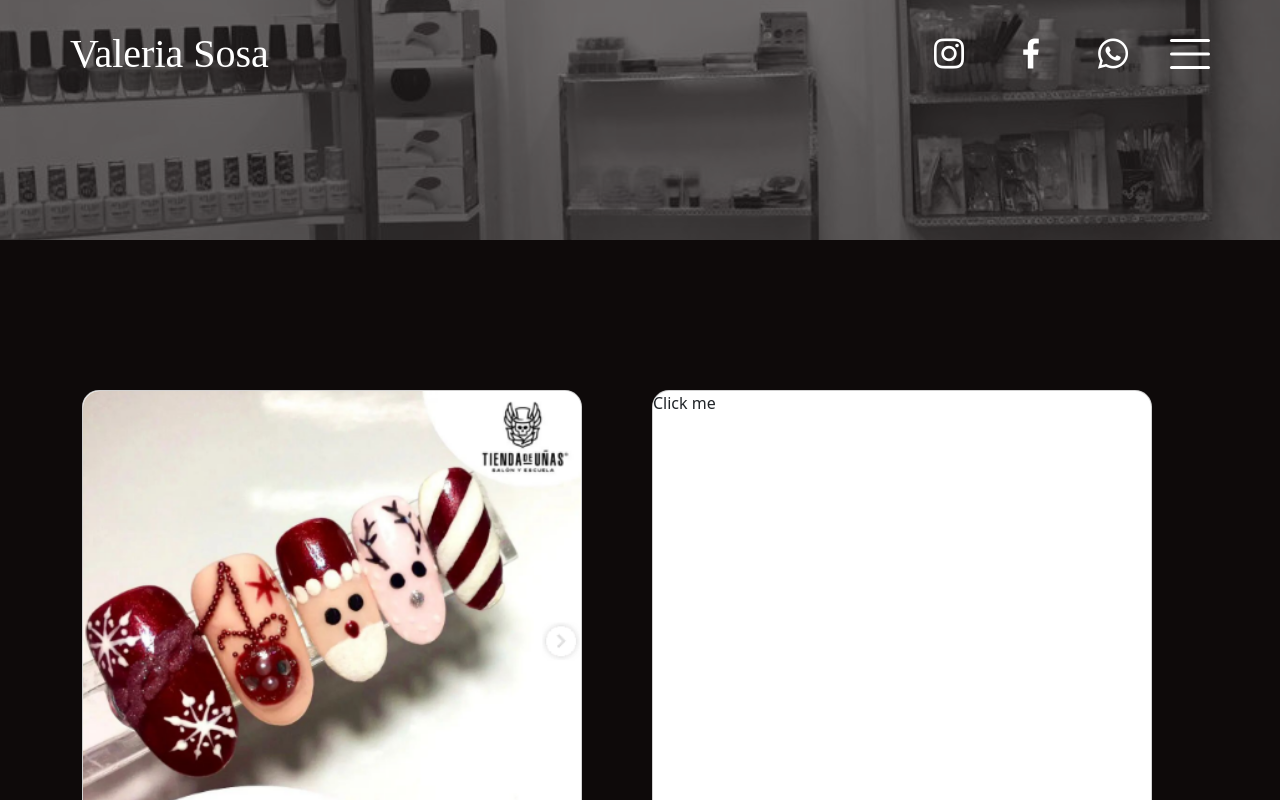
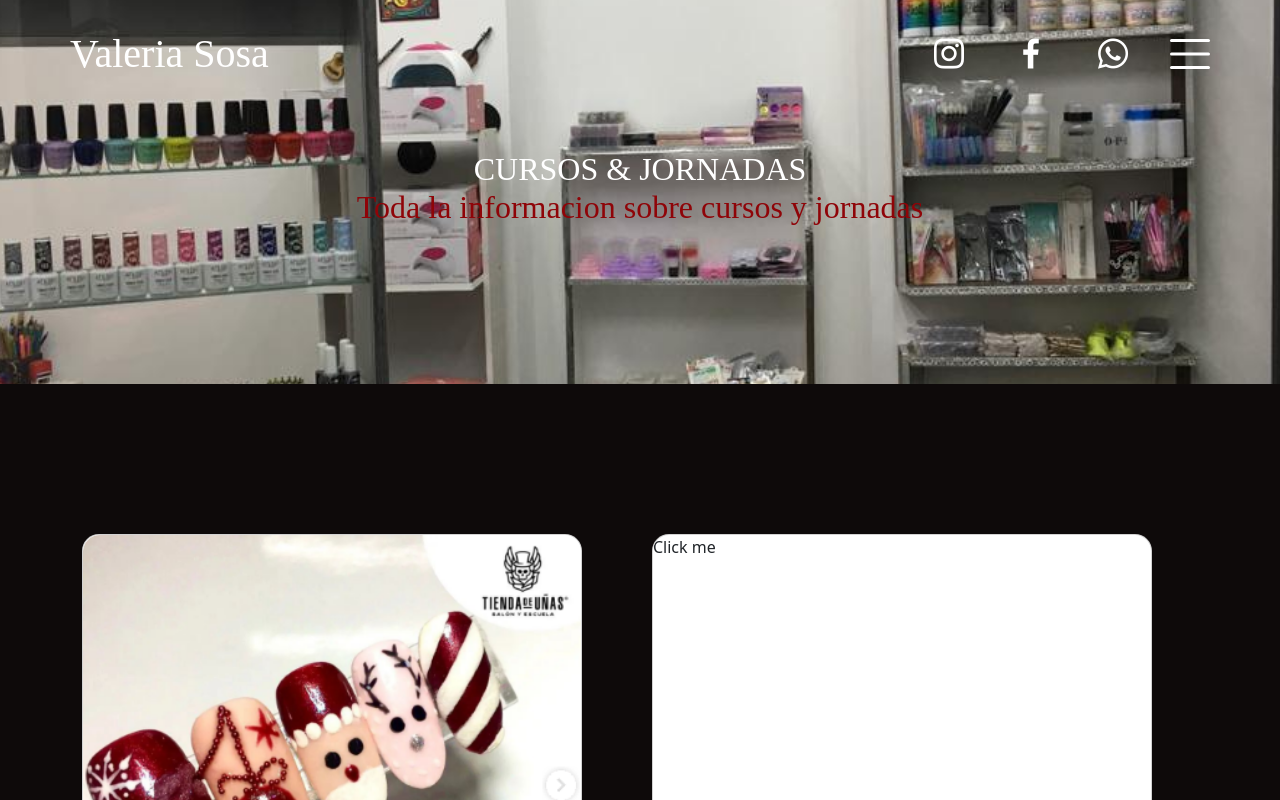
Before and after one commit to MatiasColazo1/tdu-page, an Angular app in the folder Cliente/: page /cursos in a window 1280 px wide. Shown: the top 800 px of the page. Built offline with nearby package versions, Linux system fonts and the light colour scheme; a web font is replaced by a local one.

Commit message:
banner en cursos y jornadas

```diff
--- a/Cliente/src/app/components/cursos/cursos.component.css
+++ b/Cliente/src/app/components/cursos/cursos.component.css
@@ -70,21 +70,31 @@ body {
 .banner {
   position: relative;
   width: 100%;
-  /* Asegura que el banner ocupe todo el ancho */
-  height: 30vh;
-  /* Hace que el banner cubra 100% de la altura de la ventana */
+  height: 48vh;
   background-image: url('../../../assets/tdu-banner2.jpg');
   background-size: cover;
-  /* Asegura que la imagen de fondo cubra todo el espacio */
   background-position: center;
-  /* Centra la imagen de fondo */
-  animation: zoomBackground 10s infinite alternate,
-    colorShift 20s infinite alternate;
+  animation: zoomBackground 10s infinite alternate;
   display: flex;
   justify-content: center;
-  /* Centra el contenido (logo) horizontalmente */
   align-items: center;
-  /* Centra el contenido (logo) verticalmente */
+}
+
+h1 {
+  color: #fff;
+  font-family: 'Rye', serif;
+  text-transform: uppercase;
+  font-size: 70px;
+}
+
+h2 {
+ color: #8F0408;
+ font-family: Roboto Slab;
+}
+
+.banner h1 {
+  margin: 0;
+  font-size: 2em;
 }
 
 @keyframes zoomBackground {
@@ -97,17 +107,7 @@ body {
   }
 }
 
-@keyframes colorShift {
 
-  0%,
-  100% {
-    filter: none;
-  }
-
-  50% {
-    filter: grayscale(100%);
-  }
-}
 
 .banner::before {
   content: '';
@@ -116,8 +116,6 @@ body {
   left: 0;
   right: 0;
   bottom: 0;
-  background: #8f04099d;
-  /* Capa oscura con opacidad */
   z-index: 1;
 }
 
--- a/Cliente/src/app/components/cursos/cursos.component.html
+++ b/Cliente/src/app/components/cursos/cursos.component.html
@@ -1,6 +1,7 @@
 <app-navbar></app-navbar>
-<div class="banner">
-
+<div class="banner d-flex flex-column justify-content-center align-items-center text-center">
+  <h1>Cursos & Jornadas</h1>
+  <h2>Toda la informacion sobre cursos y jornadas</h2>
 </div>
 
 <body>
```
